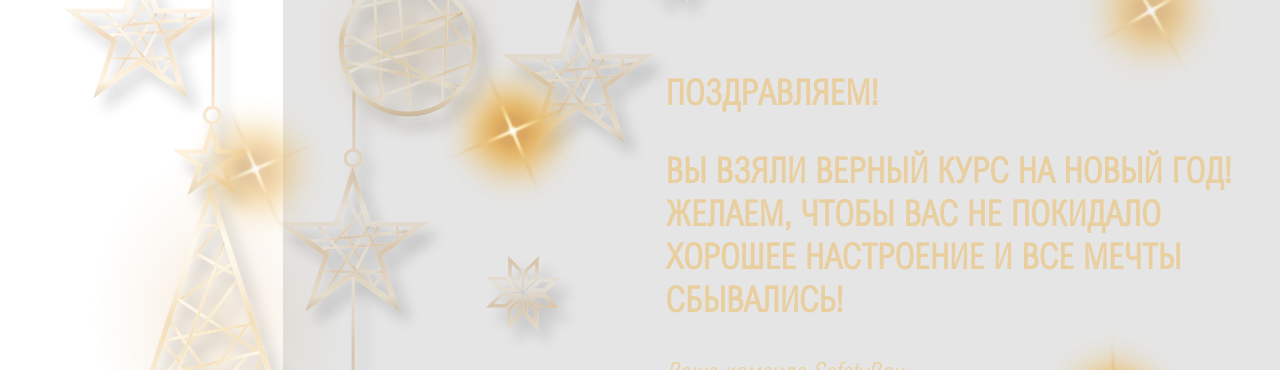
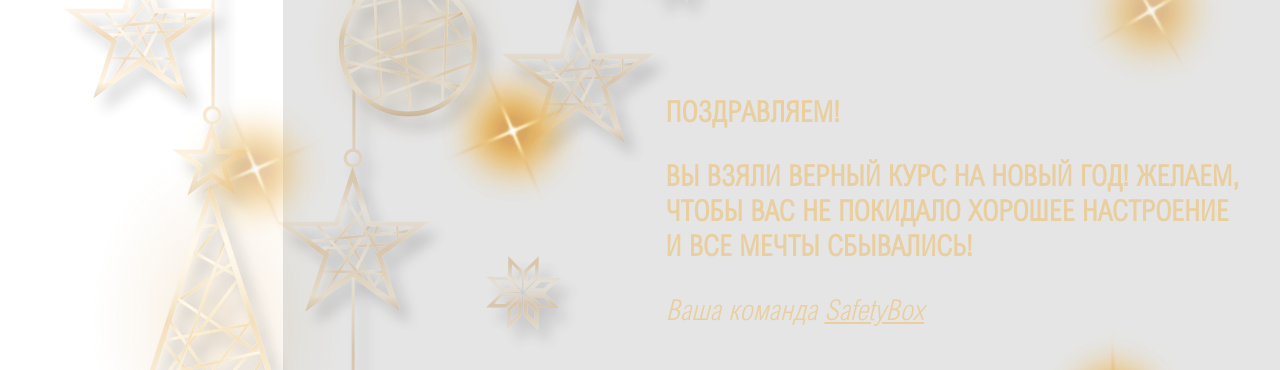
Before and after one commit to fedorkanin/Safetybox-new-year-quiz, a SvelteKit app: page /quiz/result in a window 1280 px wide. Shown: the part 150-520 px from the top of the page. Built offline with nearby package versions, Linux system fonts and the light colour scheme; a web font is replaced by a local one.

Commit message:
Better result page font scalig 2

```diff
--- a/src/routes/quiz/result/+page.svelte
+++ b/src/routes/quiz/result/+page.svelte
@@ -88,13 +88,8 @@
 
 <style>
 	h5 {
+		text-transform: uppercase;
 		font-size: 1.5em;
-		text-transform: uppercase;
-	}
-	@media screen and (max-width: 1500px) {
-		h5 {
-			font-size: 2em;
-		}
 	}
 	a {
 		text-decoration: underline;
@@ -258,4 +253,25 @@
 			margin-top: 1em;
 		}
 	}
+
+	@media only screen and (min-width: 1200px) {
+		:global(body) {
+			font-size: 120%;
+		}
+	}
+	@media only screen and (min-width: 1500px) {
+		:global(body) {
+			font-size: 140%;
+		}
+	}
+	@media only screen and (min-width: 1800px) {
+		:global(body) {
+			font-size: 150%;
+		}
+	}
+	@media only screen and (min-width: 2100px) {
+		:global(body) {
+			font-size: 160%;
+		}
+	}
 </style>
```
